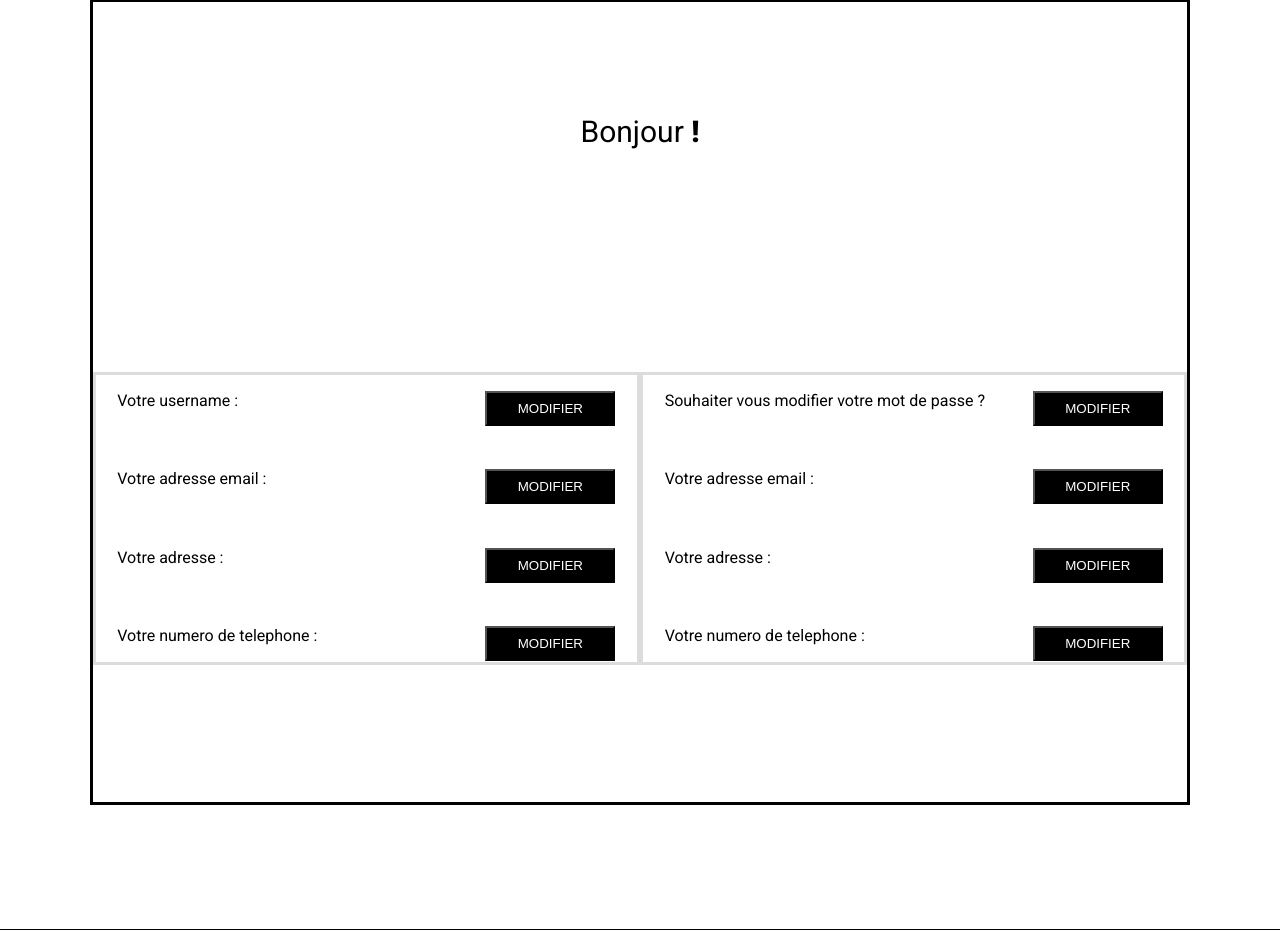
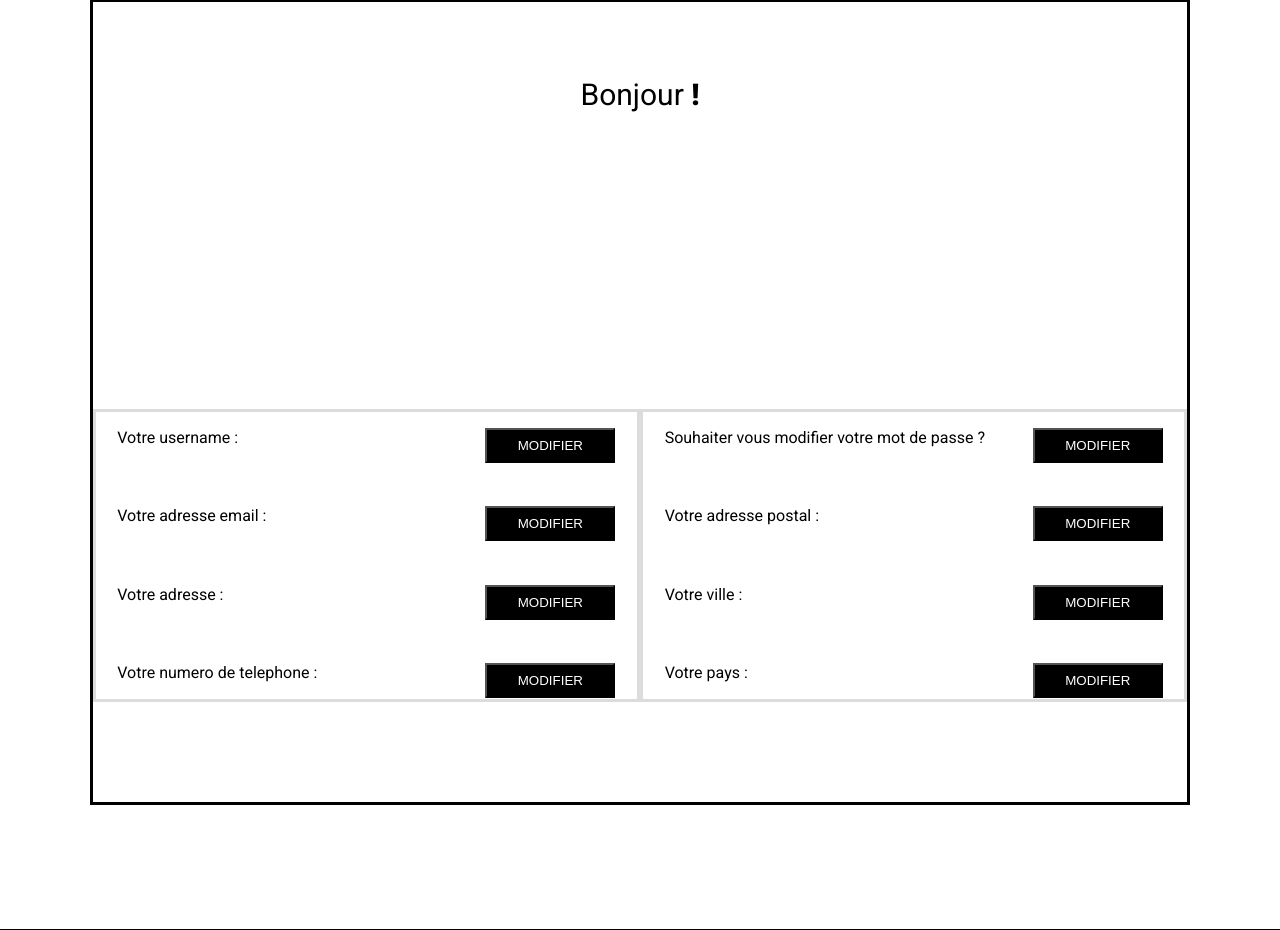
Before and after one commit to samy-benrabah/boutique, a PHP site: page /Assets/HTML/profil.php in a window 1280 px wide. Shown: the part 639-1569 px from the top of the page. Run offline with PHP 8.4, Linux system fonts and the light colour scheme; the visitor is signed in with stand-in values (Sample User, id 1); some libraries are stand-ins or nearby versions.

Commit message:
bouton deconnexion

```diff
--- a/Assets/CSS/profil.css
+++ b/Assets/CSS/profil.css
@@ -89,7 +89,15 @@ main .section2 .full-profil .profil-left form input[type="text"] {
     height: 30px;
 }
 
+main .section2 .full-profil .profil-left form input[type="tel"] {
+    height: 30px;
+}
+
 main .section2 .full-profil .profil-left form input[type="email"] {
+    height: 30px;
+}
+
+main .section2 .full-profil .profil-left form input[type="number"] {
     height: 30px;
 }
 
@@ -112,6 +120,13 @@ main .section2 .full-profil .profil-left .modification-profil .text-button .butt
     height: 35px;
     width: 130px;
     outline: none;
+}
+
+.msg {
+    color: red;
+    font-weight: bold;
+    text-align: center;
+    width: 100%;
 }
 
 
@@ -170,6 +185,22 @@ main .section2 .full-profil .profil-right .modification-profil .text-button .but
     outline: none;
 }
 
+main .section2 .full-profil .profil-right form input[type="text"] {
+    height: 30px;
+}
+
+main .section2 .full-profil .profil-right form input[type="tel"] {
+    height: 30px;
+}
+
+main .section2 .full-profil .profil-right form input[type="email"] {
+    height: 30px;
+}
+
+main .section2 .full-profil .profil-right form input[type="number"] {
+    height: 30px;
+}
+
 
 /* FIN PROFIL RIGHT */
 
--- a/Assets/HTML/header.php
+++ b/Assets/HTML/header.php
@@ -1,10 +1,16 @@
-
+<?php
+session_start();
+if (isset($_POST["unset"])) {
+    unset($_SESSION['user']);
+    header('Location:connexion.php');
+}
+?>
 
 <link rel="stylesheet" href="../CSS/header-footer.css">
 <link rel="stylesheet" href="https://pro.fontawesome.com/releases/v5.10.0/css/all.css" integrity="sha384-AYmEC3Yw5cVb3ZcuHtOA93w35dYTsvhLPVnYs9eStHfGJvOvKxVfELGroGkvsg+p" crossorigin="anonymous"/>
 <header>
     <ul>
-        <li><a href="">Accueil</a></li>
+        <li><a href="shop.php">Accueil</a></li>
         <li><a href="">Nos Produits</a></li>
         <li><a href="">TOP Produits</a></li>
         <li><a href="">Nouveautés</a></li>
@@ -15,8 +21,26 @@
         <button type="submit" name="search"><i class="fas fa-search"></i></button>
     </form>
     <ul class="price">
-        <li><a href="panier.php"><img src="../Images/cart.svg" alt="cart-photo"></a>(0€)</li>
-        <li><a href="profil.php"><img src="../Images/user.svg" alt="cart-photo"></a>(Login)</li>
+        <?php
+
+        if (!empty($_SESSION['user'])) {
+           echo "<li><a href='panier.php'><img src='../Images/cart.svg' alt='cart-photo'></a>(0€)</li>
+           <li><a href='profil.php'><img src='../Images/user.svg' alt='cart-photo'></a>(".$_SESSION['user']->username.")</li>
+          <form method='post'>
+          <input name='unset' type='submit' value='Deconnexion'>
+          </form>
+
+          ";
+        }else {
+            echo "<li><a href='panier.php'><img src='../Images/cart.svg' alt='cart-photo'></a><strong>(0€)</strong></li>
+            <li><a href='profil.php'><img src='../Images/user.svg' alt='cart-photo'><strong></strong></a></li>
+            (<a href='connexion.php'>Connexion</a>)
+            ";
+        }
+         ?>
+
+
+
     </ul>
 
 </header>
--- a/Assets/HTML/product.php
+++ b/Assets/HTML/product.php
@@ -1,5 +1,4 @@
 <?php
-session_start();
 require '../../Class/panier_class.php';
 require '../../Class/product.php';
 
--- a/Assets/HTML/profil.php
+++ b/Assets/HTML/profil.php
@@ -1,36 +1,3 @@
-<?php
-session_start();
-require '../../Class/user.php';
-$profil = new User();
-// var_dump($_SESSION['user']);
-if (isset($_POST['valider_username']) && !empty($_POST['new-username'])) {
-    $newUsername=htmlspecialchars(trim($_POST['new-username']));
-    $profil->updateProfilUsername($newUsername,$_SESSION['user_username']->id);
-}
-
-
-    if (isset($_POST['valider_email'])) {
-        $newEmail=trim(filter_var ($_POST['new-email'],FILTER_VALIDATE_EMAIL));
-        if( !empty(trim($_POST['new-email'])))
-        $msg=$profil->updateProfilEmail($newEmail,$_SESSION['user_email']->id);
-
-    }
-
-if (isset($_POST['valider_adress']) && !empty($_POST['new-adress'])) {
-    $newAdress=htmlspecialchars(trim($_POST['new-adress']));
-    $msg=$profil->updateProfilAdress($newAdress,$_SESSION['user_adress']->id);
-}
-
-if (isset($_POST['valider_phone']) && !empty($_POST['new-phone'])) {
-    $newPhone=htmlspecialchars(trim($_POST['new-phone']));
-    $profil->updateProfilPhone($newPhone,$_SESSION['user_phone']->id);
-}
-
-if (isset($_POST['valider_password']) && !empty($_POST['new-password'])) {
-    $newPassword=htmlspecialchars(trim($_POST['new-password']));
-    $profil->updateProfilPassword($newPassword,$_SESSION['user']->id);
-}
-?>
 
 
 <!DOCTYPE html>
@@ -48,6 +15,48 @@ if (isset($_POST['valider_password']) && !empty($_POST['new-password'])) {
 <body>
 <?php
 include 'header.php';
+
+require '../../Class/user.php';
+$profil = new User();
+
+
+if (isset($_POST['valider_username']) && !empty($_POST['new-username'])) {
+    $newUsername=htmlspecialchars(trim($_POST['new-username']));
+    $profil->updateProfilUsername($newUsername,$_SESSION['user']->id);
+}
+
+    if (isset($_POST['valider_email']) && !empty(trim($_POST['new-email']))) {
+        $newEmail=trim(filter_var ($_POST['new-email'],FILTER_VALIDATE_EMAIL));
+        $msg=$profil->updateProfilEmail($newEmail,$_SESSION['user']->id);
+
+    }
+    if (isset($_POST['valider_adress']) && !empty($_POST['new-adress'])) {
+    $newAdress=htmlspecialchars(trim($_POST['new-adress']));
+    $msg=$profil->updateProfilAdress($newAdress,$_SESSION['user']->id);
+}
+
+if (isset($_POST['valider_phone']) && !empty($_POST['new-phone'])) {
+    $newPhone=htmlspecialchars(trim($_POST['new-phone']));
+    $profil->updateProfilPhone($newPhone,$_SESSION['user']->id);
+}
+
+if (isset($_POST['valider_password']) && !empty($_POST['new-password'])) {
+    $newPassword=htmlspecialchars(trim($_POST['new-password']));
+    $profil->updateProfilPassword($newPassword,$_SESSION['user']->id);
+}
+
+if (isset($_POST['valider_zip']) && !empty($_POST['new-zip'])) {
+    $newZip=trim(filter_var($_POST['new-zip'],FILTER_VALIDATE_INT));
+    $profil->updateProfilZip($newZip,$_SESSION['user']->id);
+}
+if (isset($_POST['valider_city']) && !empty($_POST['new-city'])) {
+    $newCity=htmlspecialchars(trim($_POST['new-city']));
+    $profil->updateProfilCity($newCity,$_SESSION['user']->id);
+}
+if (isset($_POST['valider_country']) && !empty($_POST['new-country'])) {
+    $newCountry=htmlspecialchars(trim($_POST['new-country']));
+    $profil->updateProfilCountry($newCountry,$_SESSION['user']->id);
+}
 ?>
     <main>
 
@@ -66,13 +75,14 @@ include 'header.php';
                 <div class="welcome-login">
                             <p>Bonjour <strong><?= $_SESSION['user']->username?> !</strong></p>
                 </div>
+                <p class="msg"><?php if (isset($_POST['valider_email'])) {
+                        echo $msg;
+                    }  ?></p>
                  <!-- DEBUT SOUS FULL PROFIL -->
                  <div class="sous_full-profil">
             <!-- DEBUT PROFIL LEFT -->
                    <div class="profil-left">
-                    <p class="msg"><?php if (isset($_POST['valider_email'])) {
-                        echo $msg;
-                    }  ?></p>
+
                     <div class="modification-profil">
                         <?php
 $username = '<div class="text-button">
@@ -206,7 +216,7 @@ echo $phone;
 
                     <div class="modification-profil">
                         <?php
-$username = '<div class="text-button">
+$password = '<div class="text-button">
                         <form action="" method="post">
                             <div class="text">
                                 <p>Souhaiter vous modifier votre mot de passe ?</p>
@@ -219,7 +229,7 @@ $username = '<div class="text-button">
                         </div>';
 if (isset($_POST['modifier_password'])) {
 
-    $username = '<div class="text-button">
+    $password = '<div class="text-button">
                                                 <form action="" method="post">
                                                     <div class="text">
                                                         <input type="password" name="new-password" id="new-username" placeholder="Entrez votre nouveau mot de passe">
@@ -233,96 +243,96 @@ if (isset($_POST['modifier_password'])) {
                                         </div>';
 
 }
-echo $username;
+echo $password;
 
-$email = '<div class="text-button">
+$zip = '<div class="text-button">
                         <form action="" method="post">
                             <div class="text">
-                                <p>Votre adresse email  :' . $_SESSION['user']->email.'
+                                <p>Votre adresse postal  :' . $_SESSION['user']->zip.'
                                 </p>
                             </div>
 
                                 <div class="button">
-                                    <input type="submit" name="modifier_email" value="MODIFIER">
+                                    <input type="submit" name="modifier_zip" value="MODIFIER">
                                 </div>
                             </form>
                         </div>';
-if (isset($_POST['modifier_email'])) {
+if (isset($_POST['modifier_zip'])) {
 
-    $email = '<div class="text-button">
+    $zip = '<div class="text-button">
                                                 <form action="" method="post">
                                                     <div class="text">
-                                                        <input type="email" name="new-email" id="new-email" placeholder=' . $_SESSION['user']->email.'>
+                                                        <input type="number" name="new-zip" id="new-zip" placeholder=' . $_SESSION['user']->zip.'>
                                                     </div>
                                                     <div>
                                                         <div class="button">
-                                                            <input type="submit" name="valider_email" value="VALIDER">
+                                                            <input type="submit" name="valider_zip" value="VALIDER">
                                                         </div>
                                                     </div>
                                                 </form>
                                         </div>';
 
 }
-echo $email;
+echo $zip;
 
-$adresse = '<div class="text-button">
+$city = '<div class="text-button">
                         <form action="" method="post">
                             <div class="text">
-                                <p>Votre adresse : ' . $_SESSION['user']->adress.'
+                                <p>Votre ville : ' . $_SESSION['user']->city.'
                                 </p>
                             </div>
 
                                 <div class="button">
-                                    <input type="submit" name="modifier_adresse" value="MODIFIER">
+                                    <input type="submit" name="modifier_city" value="MODIFIER">
                                 </div>
                             </form>
                         </div>';
-if (isset($_POST['modifier_adresse'])) {
+if (isset($_POST['modifier_city'])) {
 
-    $adresse = '<div class="text-button">
+    $city = '<div class="text-button">
                                                 <form action="" method="post">
                                                     <div class="text">
-                                                        <input type="text" name="new-adress" id="new-adress" placeholder='.$_SESSION['user']->adress.'>
+                                                        <input type="text" name="new-city" id="new-city" placeholder='.$_SESSION['user']->city.'>
                                                     </div>
                                                     <div>
                                                         <div class="button">
-                                                            <input type="submit" name="valider_adress" value="VALIDER">
+                                                            <input type="submit" name="valider_city" value="VALIDER">
                                                         </div>
                                                     </div>
                                                 </form>
                                         </div>';
 
 }
-echo $adresse;
+echo $city;
 
-$phone = '<div class="text-button">
+$country = '<div class="text-button">
                         <form action="" method="post">
                             <div class="text">
-                                <p>Votre numero de telephone : '.  $_SESSION['user']->phone .'</p>
+                                <p>Votre pays : '.  $_SESSION['user']->country .'</p>
                             </div>
 
                                 <div class="button">
-                                    <input type="submit" name="modifier_phone" value="MODIFIER">
+                                    <input type="submit" name="modifier_country" value="MODIFIER">
                                 </div>
                             </form>
                         </div>';
-if (isset($_POST['modifier_phone'])) {
+if (isset($_POST['modifier_country'])) {
 
-    $phone = '<div class="text-button">
+    $country = '<div class="text-button">
                                                 <form action="" method="post">
                                                     <div class="text">
-                                                        <input type="tel" name="new-phone" id="new-phone" placeholder= "12 34 56 78 90 " pattern="[0-9]{2} [0-9]{2} [0-9]{2} [0-9]{2} [0-9]{2}">
+                                                        <input type="text" name="new-country" id="new-country" placeholder= '.$_SESSION['user']->country.' >
                                                     </div>
                                                     <div>
                                                         <div class="button">
-                                                            <input type="submit" name="valider_phone" value="VALIDER">
+                                                            <input type="submit" name="valider_country" value="VALIDER">
                                                         </div>
                                                     </div>
                                                 </form>
                                         </div>';
 
 }
-echo $phone;
+echo $country;
 
 
 
--- a/Assets/HTML/shop.php
+++ b/Assets/HTML/shop.php
@@ -1,5 +1,4 @@
 <?php
-session_start();
 require '../../Class/product.php';
 $show_product = new Product();
 $tab = $show_product->showProduct();
--- a/Class/user.php
+++ b/Class/user.php
@@ -1,11 +1,5 @@
 <?php
-use PHPMailer\PHPMailer\PHPMailer;
-use PHPMailer\PHPMailer\SMTP;
-use PHPMailer\PHPMailer\Exception;
 
-require '../../PHPMailer/src/Exception.php';
-require '../../PHPMailer/src/PHPMailer.php';
-require '../../PHPMailer/src/SMTP.php';
 
 class User
 {
@@ -13,6 +7,7 @@ class User
     private $username;
     private $password;
     private $email;
+    private $newEmail;
 
     public function __construct()
     {
@@ -92,6 +87,9 @@ class User
             $msg = "Remplissez le formulaire";
         }
 
+
+
+
         $stmt_select2 = $this->pdo->prepare("SELECT * FROM users WHERE  email = ? ");
         $stmt_select2->bindParam(1, $this->email, PDO::PARAM_STR, 12);
         $stmt_select2->execute();
@@ -123,58 +121,7 @@ class User
     }
 
 
-    public function getNewPassword($email,$message)
-    {
-        //---------- Je verifie si l'input est rempli
-        if (!empty($email)) {
 
-            //------- Uniquid génère un identifiant unique
-            $password = uniqid();
-            //------ Si mon mot de mot de passe a était généré je le hash
-            $hash = password_hash($password, PASSWORD_BCRYPT);
-            //----- Je prepare un message a en envoyer au destinataire avec le nouveau mot de passe
-
-
-                            //Import PHPMailer classes into the global namespace
-            //These must be at the top of your script, not inside a function
-
-
-            //Instantiation and passing `true` enables exceptions
-            $mail = new PHPMailer(true);
-
-            try {
-                //Server settings                     //Enable verbose debug output
-                $mail->isSMTP();                                            //Send using SMTP
-                $mail->Host       = 'smtp.gmail.com';                     //Set the SMTP server to send through
-                $mail->SMTPAuth   = true;                                   //Enable SMTP authentication
-                $mail->Username   = 'testemailsb13@gmail.com';                     //SMTP username
-                $mail->Password   = '/testemailsb13/';                               //SMTP password
-                $mail->SMTPSecure = 'ssl';         //Enable TLS encryption; `PHPMailer::ENCRYPTION_SMTPS` encouraged
-                $mail->Port       = 465;                                    //TCP port to connect to, use 465 for `PHPMailer::ENCRYPTION_SMTPS` above
-
-                //Recipients
-                $mail->setFrom('testemailsb13@gmail.com', 'D&Code');
-                $mail->addAddress($email);              //Name is optional
-                $mail->addReplyTo('no-reply@gmail.com', 'No reply');
-
-                //Content
-                $mail->isHTML(true);                                  //Set email format to HTML
-                $mail->Subject = 'Reinitialisation mot de passe';
-                $mail->Body    = $message;
-                $mail->AltBody = 'This is the body in plain text for non-HTML mail clients';
-
-                $mail->send();
-                //Requête de mise a jour de mon mot de passe à l'email existant dans ma bdd
-                $stmt_update = $this->pdo->prepare("UPDATE users SET password=? WHERE email=?");
-                $stmt_update->execute([$hash, $email]);
-                echo 'Message envoyé';
-                header("Location=connexion.php");
-            } catch (Exception $e) {
-                echo "Le message n'a pas pu être envoyé. Mailer Error: {$mail->ErrorInfo}";
-            }
-
-        }
-    }
 
     public function updateProfilUsername ($newUsername,$id)
     {
@@ -187,34 +134,27 @@ class User
                     $stmt_select=$this->pdo->prepare("SELECT * FROM users WHERE username = ?");
                     $stmt_select->execute([$newUsername]);
                     $row_username=$stmt_select->fetch(PDO::FETCH_OBJ);
-                    $_SESSION['user_username']=$row_username;
+                    $_SESSION['user']=$row_username;
+
 
 
     }
 
     public function updateProfilEmail ($newEmail,$id)
     {
+        if ($newEmail!=$_SESSION['user']->email) {
+            $stmt_update=$this->pdo->prepare("UPDATE users SET email = ? WHERE id = ? ");
+        $stmt_update->execute([$newEmail,$id]);
 
-                    $stmt_select=$this->pdo->prepare("SELECT * FROM users WHERE email = ?");
-                    $stmt_select->execute([$newEmail]);
-                    $row=$stmt_select->fetch(PDO::FETCH_OBJ);
-                    $count=$row->email;
-                    $_SESSION['user_email']=$row;
+        $stmt_select=$this->pdo->prepare("SELECT * FROM users WHERE email = ? ");
+        $stmt_select->execute([$newEmail]);
+        $row_email=$stmt_select->fetch(PDO::FETCH_OBJ);
+        $_SESSION['user']=$row_email;
+        }else{
+            $msg="Cette email existe déjà veuillez changer d'email";
+            return $msg;
+            }
 
-
-
-                    if(!$count){
-                        $this->newEmail=trim(filter_var($newEmail,FILTER_VALIDATE_EMAIL));
-
-                    $stmt_update=$this->pdo->prepare("UPDATE users SET email = ? WHERE id = ? ");
-                    $stmt_update->execute([$newEmail,$id]);
-
-
-                    }else{
-                        $msg="Ce email est déja utilisé veuillez changer d'email";
-                    }
-
-             return $msg;
     }
 
 
@@ -229,7 +169,7 @@ class User
                     $stmt_select=$this->pdo->prepare("SELECT * FROM users WHERE adress = ?");
                     $stmt_select->execute([$newAdress]);
                     $row_adress=$stmt_select->fetch(PDO::FETCH_OBJ);
-                    $_SESSION['user_adress']=$row_adress;
+                    $_SESSION['user']=$row_adress;
 
 
     }
@@ -246,7 +186,7 @@ class User
                     $stmt_select=$this->pdo->prepare("SELECT * FROM users WHERE phone = ?");
                     $stmt_select->execute([$newPhone]);
                     $row_phone=$stmt_select->fetch(PDO::FETCH_OBJ);
-                    $_SESSION['user_phone']=$row_phone;
+                    $_SESSION['user']=$row_phone;
 
 
     }
@@ -262,16 +202,58 @@ class User
                     $stmt_select=$this->pdo->prepare("SELECT * FROM users WHERE password = ?");
                     $stmt_select->execute([$newPassword]);
                     $row_password=$stmt_select->fetch(PDO::FETCH_OBJ);
-                    // $_SESSION['user']=$row_password;
+
 
 
     }
 
 
+    public function updateProfilZip ($newZip,$id)
+    {
 
 
+                    $stmt_update=$this->pdo->prepare("UPDATE users SET zip = ? WHERE id = ? ");
+                    $stmt_update->execute([$newZip,$id]);
 
 
+                    $stmt_select=$this->pdo->prepare("SELECT * FROM users WHERE zip = ?");
+                    $stmt_select->execute([$newZip]);
+                    $row_zip=$stmt_select->fetch(PDO::FETCH_OBJ);
+                    $_SESSION['user']=$row_zip;
+
+
+    }
+
+             public function updateProfilCity ($newCity,$id)
+    {
+
+
+                    $stmt_update=$this->pdo->prepare("UPDATE users SET city = ? WHERE id = ? ");
+                    $stmt_update->execute([$newCity,$id]);
+
+
+                    $stmt_select=$this->pdo->prepare("SELECT * FROM users WHERE city = ?");
+                    $stmt_select->execute([$newCity]);
+                    $row_city=$stmt_select->fetch(PDO::FETCH_OBJ);
+                    $_SESSION['user']=$row_city;
+
+
+    }
+    public function updateProfilCountry ($newCountry,$id)
+    {
+
+
+                    $stmt_update=$this->pdo->prepare("UPDATE users SET country = ? WHERE id = ? ");
+                    $stmt_update->execute([$newCountry,$id]);
+
+
+                    $stmt_select=$this->pdo->prepare("SELECT * FROM users WHERE country = ?");
+                    $stmt_select->execute([$newCountry]);
+                    $row_country=$stmt_select->fetch(PDO::FETCH_OBJ);
+                    $_SESSION['user']=$row_country;
+
+
+    }
 
 
 }
```
Also changed, not shown: Assets/HTML/connexion.php (+25 -23 lines), Class/sendmail.php (added, +90 -0 lines).
